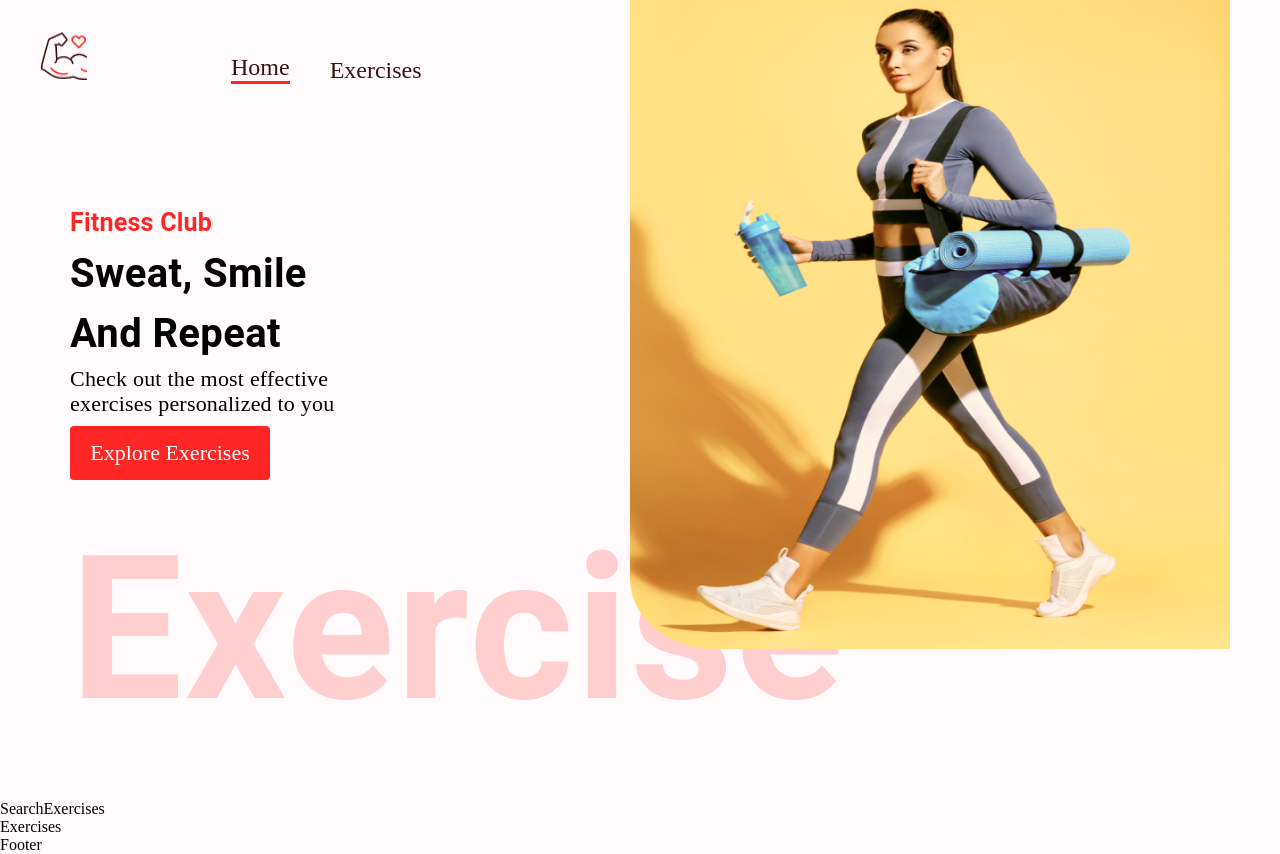
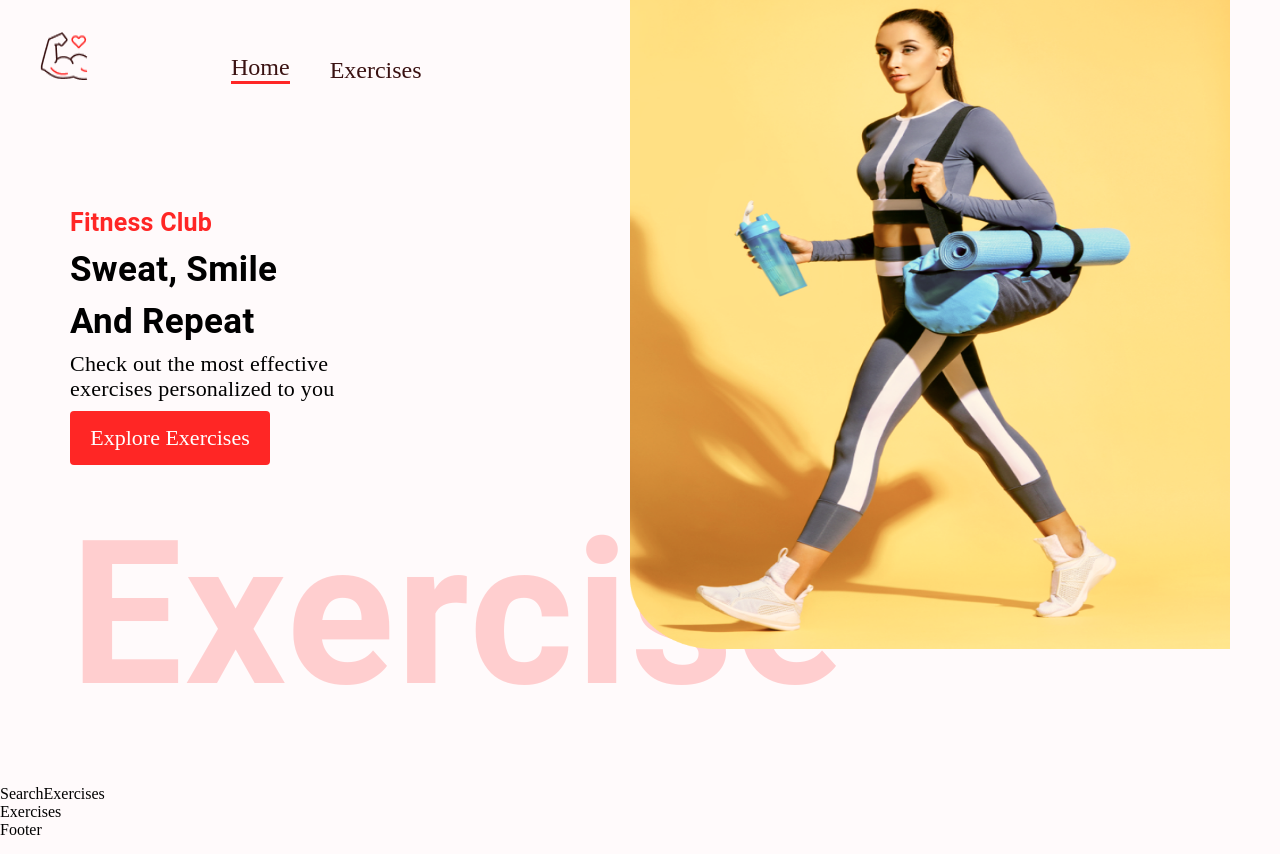
Before and after one commit to anmolbiranwar/Fitness_Exercise_App_with_APIs, a React (Create React App) app: page / in a window 1280 px wide. Built offline with nearby package versions, Linux system fonts and the light colour scheme.

Commit message:
Update HeroBanner.js

```diff
--- a/src/components/HeroBanner.js
+++ b/src/components/HeroBanner.js
@@ -7,7 +7,7 @@ const HeroBanner = () => {
   return (
     <Box sx={{ mt: { lg: '100px', xs: '70px' }, ml: { sm: '50px' } }} position="relative" p="20px">
     <Typography color="#FF2625" fontWeight="600" fontSize="25px">Fitness Club</Typography>
-     <Typography fontWeight={700} sx={{ fontSize: { lg: '40px', xs: '35px' } }} mb="2px" mt="2px">
+     <Typography fontWeight={700} sx={{ fontSize: { lg: '35px', xs: '30px' } }} mb="2px" mt="2px">
        Sweat, Smile <br />
        And Repeat
      </Typography>
```
